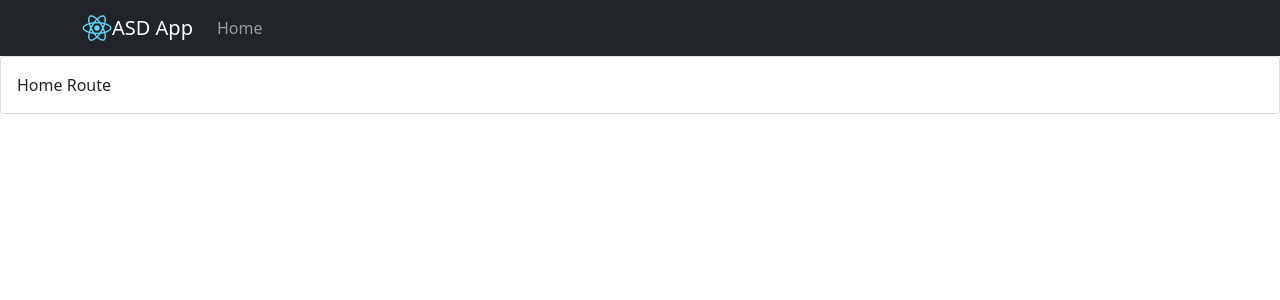
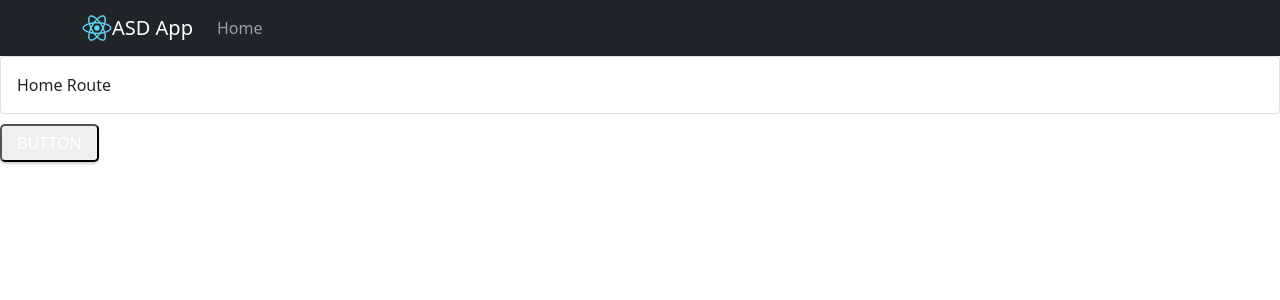
Before and after one commit to ereali/ASD-App, a React (Create React App) app in the folder web/: page / in a window 1280 px wide. Shown: the top 300 px of the page. Built offline with nearby package versions, Linux system fonts and the light colour scheme.

Commit message:
commit Button revision

```diff
--- a/web/src/App.js
+++ b/web/src/App.js
@@ -47,12 +47,15 @@ function App() {
           </Route>
         </Switch>
       </div>
+      <div>
+        <Button onClick={clickMe}>Button</Button>
+      </div>
     </div>
   );
 }
 
 const Button = styled.button`
-  background-color: ${(props) => theme[props.theme].default};
+  background-color: ${(props) => theme.default};
   color: white;
   padding: 5px 15px;
   border-radius: 5px;
@@ -63,7 +66,7 @@ const Button = styled.button`
   box-shadow: 0px 2px 2px lightgray;
   transition: ease background-color 250ms;
   &:hover {
-    background-color: ${(props) => theme[props.theme].hover};
+    background-color: ${(props) => theme.hover};
   }
   &:disabled {
     cursor: default;
```
